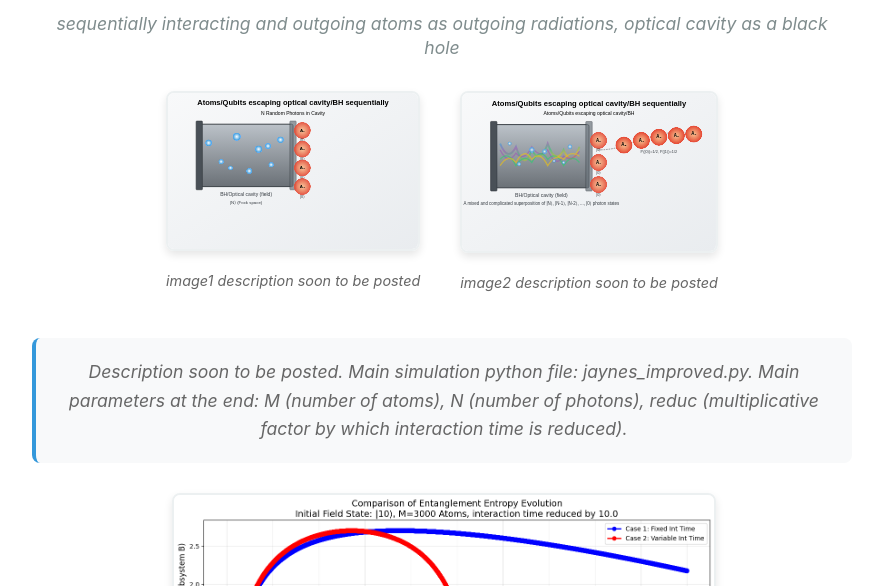
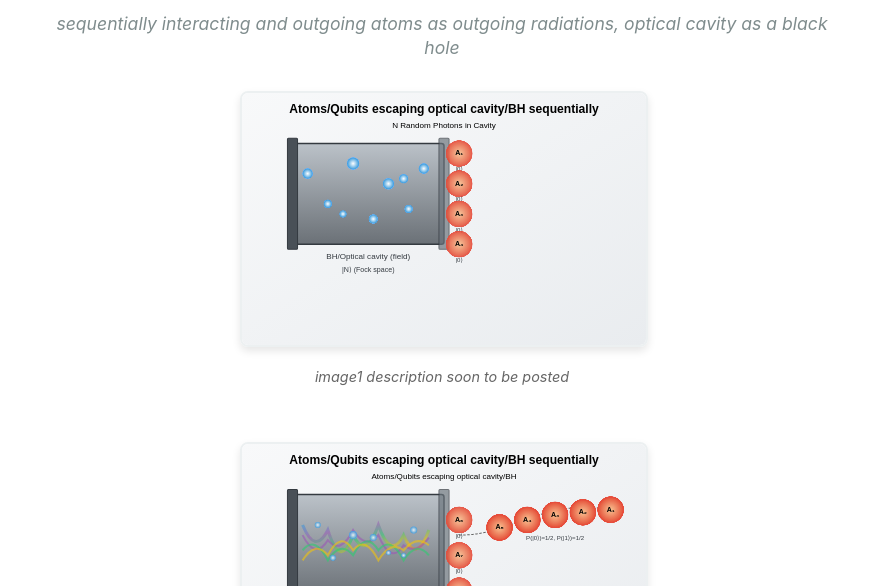
Before and after one commit to mkimacad/mkimacad.github.io, a plain HTML site: page bh_jaynes_cummings/index.html in a window 1280 px wide. Shown: the part 214-800 px from the top of the page, without its empty margins (198-1081 px from the left). Drawn offline with Linux system fonts and the light colour scheme.

Commit message:
Update index.html

```diff
--- a/bh_jaynes_cummings/index.html
+++ b/bh_jaynes_cummings/index.html
@@ -71,12 +71,20 @@
 
         .project-image {
             max-width: 100%;
+            width: 100%; /* Force images to use full container width */
             height: auto;
             border: 2px solid #ecf0f1;
             border-radius: 8px;
             box-shadow: 0 4px 8px rgba(0,0,0,0.1);
             transition: transform 0.3s ease, box-shadow 0.3s ease;
             cursor: pointer; /* Add pointer cursor to indicate clickability */
+        }
+
+        /* Specific handling for SVG images to ensure they scale properly */
+        .project-image[src$=".svg"] {
+            width: 100%;
+            min-width: 400px; /* Minimum size for SVG images */
+            max-width: 540px; /* Maximum size matching container */
         }
 
         .project-image:hover {
@@ -465,8 +473,7 @@
 
             <!-- Project Description -->
             <div class="project-description">
-                Description soon to be posted.
-                Main simulation python file: jaynes_improved.py. Main parameters at the end: M (number of atoms), N (number of photons), reduc (multiplicative factor by which interaction time is reduced).
+                Description soon to be posted
             </div>
 
             <!-- Second set of images -->
```
